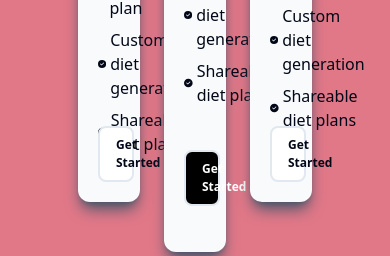
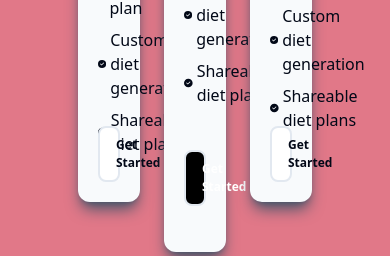
Before and after one commit to ishk9/getYourDiet, a Next.js app in the folder client/: page / in a window 390 px wide. Shown: the part 1435-1691 px from the top of the page. Built offline with nearby package versions, Linux system fonts and the light colour scheme.

Commit message:
Fix: Replaced padding

```diff
--- a/client/components/PriceCard.js
+++ b/client/components/PriceCard.js
@@ -24,8 +24,8 @@ function PriceCard({props}) {
             </div>
 
 
-            <button className={`px-4 border-2 mt-8 py-2 w-full ${props.popular ? "bg-black": "bg-white"} hover:bg-black rounded-lg`}>
-                <p className={` ${props.popular ? "hover:text-white text-white": "hover:text-white"} font-semibold md:text-base text-[12px]`}>Get Started</p>
+            <button className={`border-2 mt-8 w-full ${props.popular ? "bg-black": "bg-white"} hover:bg-black rounded-lg`}>
+                <p className={` ${props.popular ? "hover:text-white text-white": "hover:text-white"} h-full w-full py-2 px-4 font-semibold md:text-base text-[12px]`}>Get Started</p>
             </button>
         </div>
     )
```
